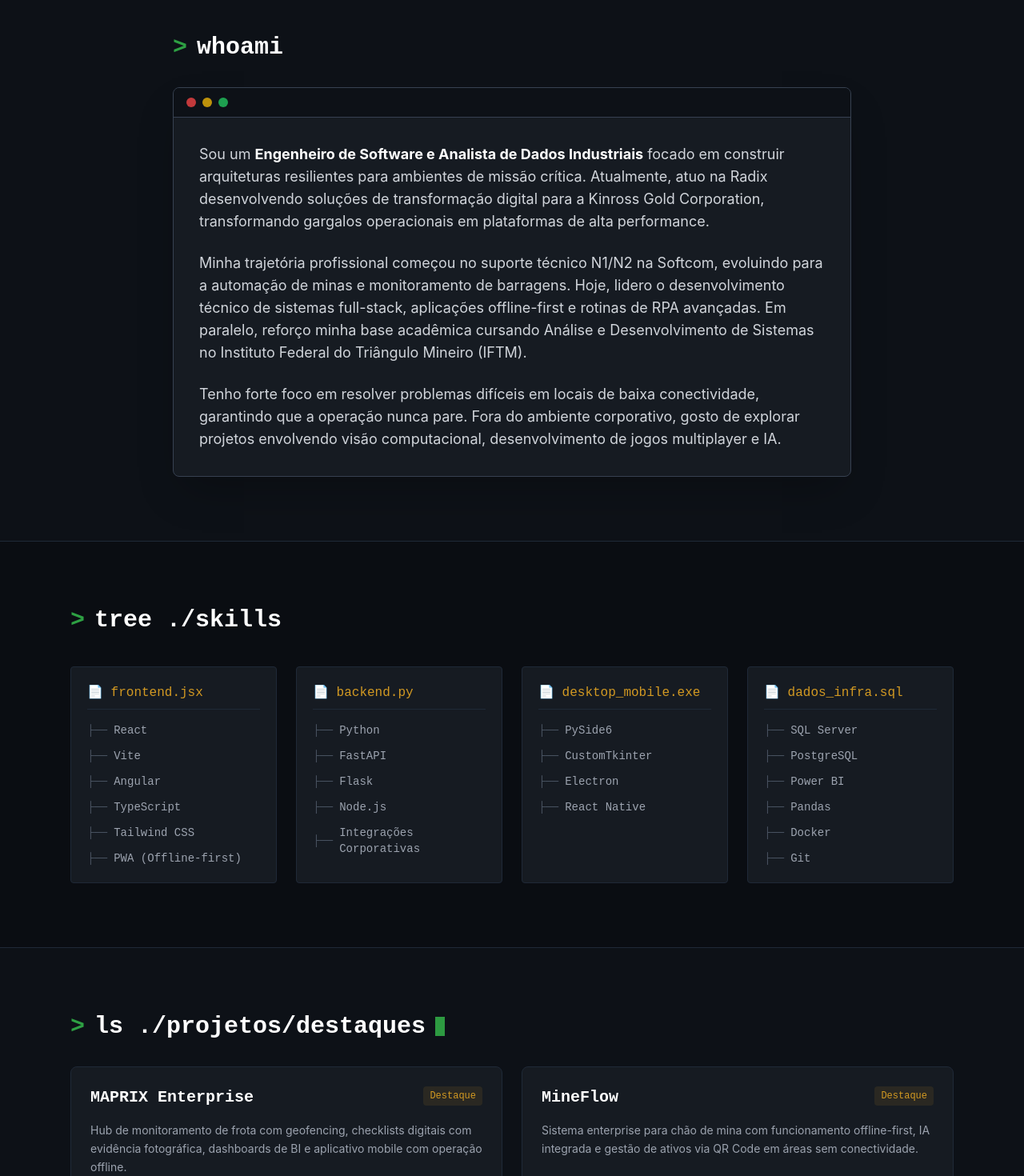
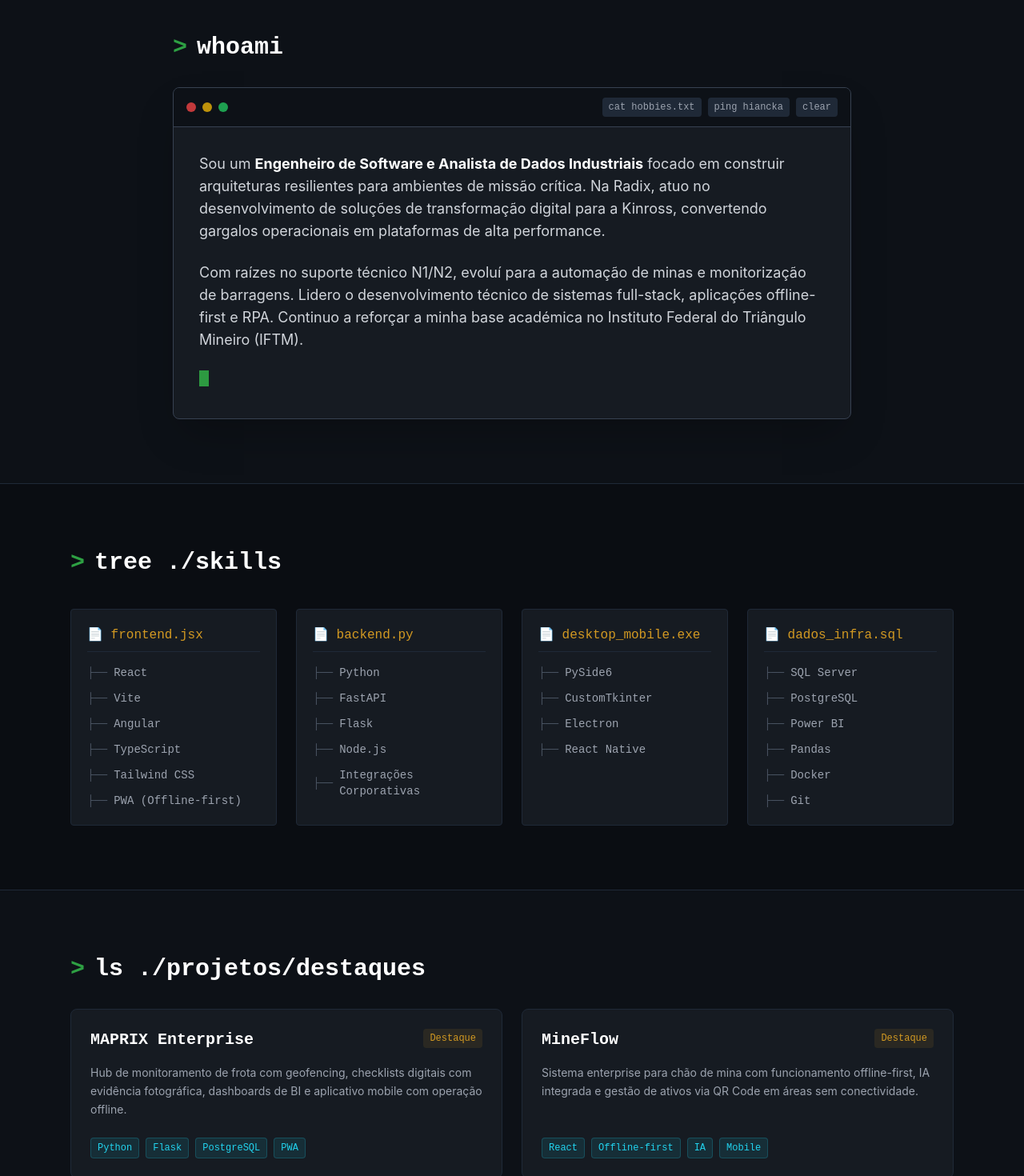
Before and after one commit to Sasagayo29/miyasawa-dev-portfolio, a React (Vite) app in the folder meu-portfolio/: page / in a window 1280 px wide. Shown: the part 840-2310 px from the top of the page at 80% size. Built offline with nearby package versions, Linux system fonts and the light colour scheme.

Commit message:
atualização e fluidez

```diff
--- a/meu-portfolio/src/components/About.jsx
+++ b/meu-portfolio/src/components/About.jsx
@@ -1,38 +1,75 @@
-import React from 'react';
+import React, { useState } from 'react';
+import { motion } from 'framer-motion';
 
 export default function About() {
+  const [output, setOutput] = useState([]);
+
+  const handleCommand = (cmd) => {
+    if (cmd === 'hobbies') {
+      setOutput([...output, {
+        command: '> cat hobbies.txt',
+        result: 'Carregando dependências pessoais...\n- Motociclismo: Yamaha MT-03 2024 preta a postos.\n- Gaming: Sessões na PlayStation (Elden Ring, Sekiro, Resident Evil 4 Gold, It Takes Two).'
+      }]);
+    } else if (cmd === 'ping') {
+      setOutput([...output, {
+        command: '> ping hiancka',
+        result: 'A enviar pacotes ICMP...\nResposta recebida: bytes=32 tempo<1ms TTL=128\nConexão estável e sem latência desde 29/07/2021 às 10:00.\n0% de perda de pacotes. Uptime perfeito.'
+      }]);
+    } else if (cmd === 'clear') {
+      setOutput([]);
+    }
+  };
+
   return (
     <section className="py-20 bg-background text-gray-300 font-mono border-t border-gray-800">
       <div className="max-w-4xl mx-auto px-6">
-
-        <h2 className="text-2xl md:text-3xl text-white font-bold mb-8 flex items-center gap-3">
+        <motion.h2
+          initial={{ opacity: 0, x: -20 }}
+          whileInView={{ opacity: 1, x: 0 }}
+          viewport={{ once: true }}
+          className="text-2xl md:text-3xl text-white font-bold mb-8 flex items-center gap-3"
+        >
           <span className="text-terminal-green">{">"}</span>
           <span>whoami</span>
-        </h2>
+        </motion.h2>
 
-        {/* Janela de Terminal */}
-        <div className="bg-surface border border-gray-700 rounded-lg overflow-hidden shadow-2xl">
-          {/* Barra superior (Botões do terminal) */}
-          <div className="bg-[#0d1117] px-4 py-3 border-b border-gray-700 flex gap-2">
-            <div className="w-3 h-3 rounded-full bg-red-500/80"></div>
-            <div className="w-3 h-3 rounded-full bg-yellow-500/80"></div>
-            <div className="w-3 h-3 rounded-full bg-green-500/80"></div>
+        <motion.div
+          initial={{ opacity: 0, y: 30 }}
+          whileInView={{ opacity: 1, y: 0 }}
+          viewport={{ once: true }}
+          className="bg-surface border border-gray-700 rounded-lg overflow-hidden shadow-2xl"
+        >
+          <div className="bg-[#0d1117] px-4 py-3 border-b border-gray-700 flex justify-between items-center">
+            <div className="flex gap-2">
+              <div className="w-3 h-3 rounded-full bg-red-500/80"></div>
+              <div className="w-3 h-3 rounded-full bg-yellow-500/80"></div>
+              <div className="w-3 h-3 rounded-full bg-green-500/80"></div>
+            </div>
+            <div className="flex gap-2">
+              <button onClick={() => handleCommand('hobbies')} className="text-xs px-2 py-1 bg-gray-800 hover:bg-gray-700 rounded text-gray-400 transition-colors">cat hobbies.txt</button>
+              <button onClick={() => handleCommand('ping')} className="text-xs px-2 py-1 bg-gray-800 hover:bg-gray-700 rounded text-gray-400 transition-colors">ping hiancka</button>
+              <button onClick={() => handleCommand('clear')} className="text-xs px-2 py-1 bg-gray-800 hover:bg-gray-700 rounded text-gray-400 transition-colors">clear</button>
+            </div>
           </div>
 
-          {/* Conteúdo */}
-          <div className="p-6 md:p-8 font-sans text-gray-300 text-base md:text-lg leading-relaxed space-y-6">
+          <div className="p-6 md:p-8 font-sans text-gray-300 text-base md:text-lg leading-relaxed space-y-6 h-auto min-h-[300px]">
             <p>
-              Sou um <strong className="text-white">Engenheiro de Software e Analista de Dados Industriais</strong> focado em construir arquiteturas resilientes para ambientes de missão crítica. Atualmente, atuo na Radix desenvolvendo soluções de transformação digital para a Kinross Gold Corporation, transformando gargalos operacionais em plataformas de alta performance.
+              Sou um <strong className="text-white">Engenheiro de Software e Analista de Dados Industriais</strong> focado em construir arquiteturas resilientes para ambientes de missão crítica. Na Radix, atuo no desenvolvimento de soluções de transformação digital para a Kinross, convertendo gargalos operacionais em plataformas de alta performance.
             </p>
             <p>
-              Minha trajetória profissional começou no suporte técnico N1/N2 na Softcom, evoluindo para a automação de minas e monitoramento de barragens. Hoje, lidero o desenvolvimento técnico de sistemas full-stack, aplicações offline-first e rotinas de RPA avançadas. Em paralelo, reforço minha base acadêmica cursando Análise e Desenvolvimento de Sistemas no Instituto Federal do Triângulo Mineiro (IFTM).
+              Com raízes no suporte técnico N1/N2, evoluí para a automação de minas e monitorização de barragens. Lidero o desenvolvimento técnico de sistemas full-stack, aplicações offline-first e RPA. Continuo a reforçar a minha base académica no Instituto Federal do Triângulo Mineiro (IFTM).
             </p>
-            <p>
-              Tenho forte foco em resolver problemas difíceis em locais de baixa conectividade, garantindo que a operação nunca pare. Fora do ambiente corporativo, gosto de explorar projetos envolvendo visão computacional, desenvolvimento de jogos multiplayer e IA.
-            </p>
+
+            {/* Renderização do Console Interativo */}
+            {output.map((out, idx) => (
+              <motion.div initial={{ opacity: 0 }} animate={{ opacity: 1 }} key={idx} className="mt-6 border-t border-gray-800 pt-4 font-mono text-sm">
+                <div className="text-terminal-green mb-2">{out.command}</div>
+                <div className="text-gray-400 whitespace-pre-line">{out.result}</div>
+              </motion.div>
+            ))}
+            <div className="animate-pulse w-3 h-5 bg-terminal-green inline-block mt-4"></div>
           </div>
-        </div>
-
+        </motion.div>
       </div>
     </section>
   );
--- /dev/null
+++ b/meu-portfolio/src/components/ProjectModal.jsx
@@ -0,0 +1,60 @@
+import React from 'react';
+import { motion, AnimatePresence } from 'framer-motion';
+import { X } from 'lucide-react';
+
+export default function ProjectModal({ project, isOpen, onClose }) {
+  if (!project) return null;
+
+  return (
+    <AnimatePresence>
+      {isOpen && (
+        <div className="fixed inset-0 z-50 flex items-center justify-center p-4">
+          <motion.div
+            initial={{ opacity: 0 }}
+            animate={{ opacity: 1 }}
+            exit={{ opacity: 0 }}
+            onClick={onClose}
+            className="absolute inset-0 bg-black/80 backdrop-blur-sm"
+          />
+          <motion.div
+            initial={{ opacity: 0, scale: 0.95, y: 20 }}
+            animate={{ opacity: 1, scale: 1, y: 0 }}
+            exit={{ opacity: 0, scale: 0.95, y: 20 }}
+            className="relative w-full max-w-3xl bg-surface border border-gray-700 rounded-lg shadow-2xl overflow-hidden z-10 max-h-[90vh] flex flex-col"
+          >
+            <div className="bg-[#0d1117] px-6 py-4 border-b border-gray-800 flex justify-between items-center">
+              <h3 className="text-xl font-bold text-white font-mono flex items-center gap-2">
+                <span className="text-terminal-green">~/</span>{project.title.toLowerCase().replace(/\s+/g, '-')}
+              </h3>
+              <button onClick={onClose} className="text-gray-400 hover:text-white transition-colors">
+                <X size={20} />
+              </button>
+            </div>
+
+            <div className="p-6 md:p-8 overflow-y-auto font-sans text-gray-300">
+              <span className="inline-block text-xs text-terminal-yellow bg-terminal-yellow/10 px-2 py-1 rounded mb-4 font-mono">
+                {project.category || 'Sistema'}
+              </span>
+
+              <h4 className="text-lg text-white font-semibold mb-3">Visão Geral</h4>
+              <p className="leading-relaxed mb-6 text-gray-400">{project.description}</p>
+
+              <h4 className="text-lg text-white font-semibold mb-3">Stack Tecnológica</h4>
+              <div className="flex flex-wrap gap-2 mb-8">
+                {project.techStack?.map((tech, index) => (
+                  <span key={index} className="text-sm text-cyan-400 bg-cyan-400/10 px-3 py-1 rounded border border-cyan-400/20 font-mono">
+                    {tech}
+                  </span>
+                )) || project.tech?.map((tech, index) => (
+                  <span key={index} className="text-sm text-gray-300 bg-gray-800 px-3 py-1 rounded font-mono">
+                    {tech}
+                  </span>
+                ))}
+              </div>
+            </div>
+          </motion.div>
+        </div>
+      )}
+    </AnimatePresence>
+  );
+}
--- a/meu-portfolio/src/components/Projects.jsx
+++ b/meu-portfolio/src/components/Projects.jsx
@@ -1,26 +1,35 @@
 import React, { useState } from 'react';
+import { motion } from 'framer-motion';
 import { projects } from '../data/projects';
+import ProjectModal from './ProjectModal';
 
 export default function Projects() {
   const [activeCategory, setActiveCategory] = useState(projects.categories[0].name);
+  const [selectedProject, setSelectedProject] = useState(null);
 
   return (
-    <section className="py-20 bg-background text-gray-300 font-mono border-t border-gray-800">
+    <section className="py-20 bg-background text-gray-300 font-mono border-t border-gray-800 relative">
       <div className="max-w-6xl mx-auto px-6">
 
-        {/* Seção Destaques Corporativos */}
         <div className="mb-16">
-          <h2 className="text-2xl md:text-3xl text-white font-bold mb-8 flex items-center gap-3">
+          <motion.h2
+            initial={{ opacity: 0, x: -20 }} whileInView={{ opacity: 1, x: 0 }} viewport={{ once: true }}
+            className="text-2xl md:text-3xl text-white font-bold mb-8 flex items-center gap-3"
+          >
             <span className="text-terminal-green">{">"}</span>
             <span>ls ./projetos/destaques</span>
-            <span className="animate-pulse w-3 h-6 bg-terminal-green inline-block"></span>
-          </h2>
+          </motion.h2>
 
           <div className="grid grid-cols-1 md:grid-cols-2 gap-6">
-            {projects.featured.map((project) => (
-              <div
+            {projects.featured.map((project, idx) => (
+              <motion.div
                 key={project.id}
-                className="bg-surface border border-gray-800 rounded-lg p-6 hover:border-terminal-green/50 hover:shadow-[0_0_15px_rgba(34,197,94,0.1)] transition-all duration-300 group"
+                initial={{ opacity: 0, y: 20 }}
+                whileInView={{ opacity: 1, y: 0 }}
+                viewport={{ once: true }}
+                transition={{ delay: idx * 0.1 }}
+                onClick={() => setSelectedProject(project)}
+                className="bg-surface border border-gray-800 rounded-lg p-6 hover:border-terminal-green/50 hover:shadow-[0_0_15px_rgba(34,197,94,0.1)] transition-all duration-300 group cursor-pointer flex flex-col"
               >
                 <div className="flex justify-between items-start mb-4">
                   <h3 className="text-xl font-bold text-white group-hover:text-terminal-green transition-colors">
@@ -40,19 +49,20 @@ export default function Projects() {
                     </span>
                   ))}
                 </div>
-              </div>
+              </motion.div>
             ))}
           </div>
         </div>
 
-        {/* Seção Categorias / Outros Projetos */}
         <div>
-          <h2 className="text-2xl md:text-3xl text-white font-bold mb-8 flex items-center gap-3">
+          <motion.h2
+            initial={{ opacity: 0, x: -20 }} whileInView={{ opacity: 1, x: 0 }} viewport={{ once: true }}
+            className="text-2xl md:text-3xl text-white font-bold mb-8 flex items-center gap-3"
+          >
             <span className="text-terminal-green">{">"}</span>
             <span>cat repos.json</span>
-          </h2>
+          </motion.h2>
 
-          {/* Abas de Navegação */}
           <div className="flex flex-wrap gap-2 mb-8 border-b border-gray-800 pb-4">
             {projects.categories.map((cat) => (
               <button
@@ -69,14 +79,22 @@ export default function Projects() {
             ))}
           </div>
 
-          {/* Grid da Categoria Ativa */}
-          <div className="grid grid-cols-1 md:grid-cols-2 lg:grid-cols-3 gap-4">
+          <motion.div
+            key={activeCategory}
+            initial={{ opacity: 0, y: 10 }}
+            animate={{ opacity: 1, y: 0 }}
+            className="grid grid-cols-1 md:grid-cols-2 lg:grid-cols-3 gap-4"
+          >
             {projects.categories
               .find((c) => c.name === activeCategory)
               ?.items.map((item, index) => (
-                <div key={index} className="bg-[#0f141b] border border-gray-800 rounded p-5 hover:border-gray-600 transition-colors">
+                <div
+                  key={index}
+                  onClick={() => setSelectedProject(item)}
+                  className="bg-[#0f141b] border border-gray-800 rounded p-5 hover:border-gray-600 transition-colors cursor-pointer"
+                >
                   <h4 className="text-white font-bold mb-2">{item.title}</h4>
-                  <p className="text-gray-500 text-xs font-sans mb-4 min-h-[40px]">
+                  <p className="text-gray-500 text-xs font-sans mb-4 min-h-[40px] line-clamp-2">
                     {item.desc}
                   </p>
                   <div className="flex flex-wrap gap-2">
@@ -88,10 +106,15 @@ export default function Projects() {
                   </div>
                 </div>
               ))}
-          </div>
+          </motion.div>
         </div>
+      </div>
 
-      </div>
+      <ProjectModal
+        project={selectedProject}
+        isOpen={!!selectedProject}
+        onClose={() => setSelectedProject(null)}
+      />
     </section>
   );
 }
--- /dev/null
+++ b/package.json
@@ -0,0 +1,6 @@
+{
+  "dependencies": {
+    "framer-motion": "^13.4.0",
+    "lucide-react": "^1.47.0"
+  }
+}
```
Also changed, not shown: 1 other file (tests, documents, lock files or other folders).
